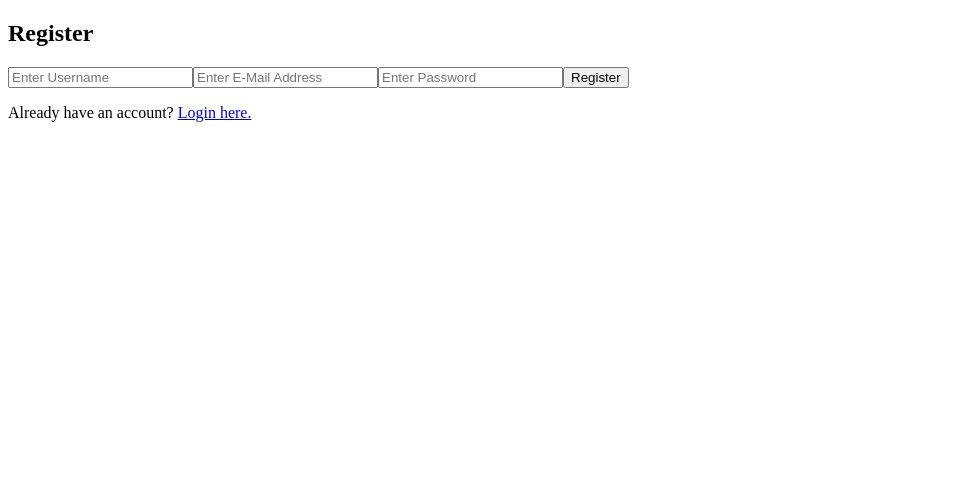
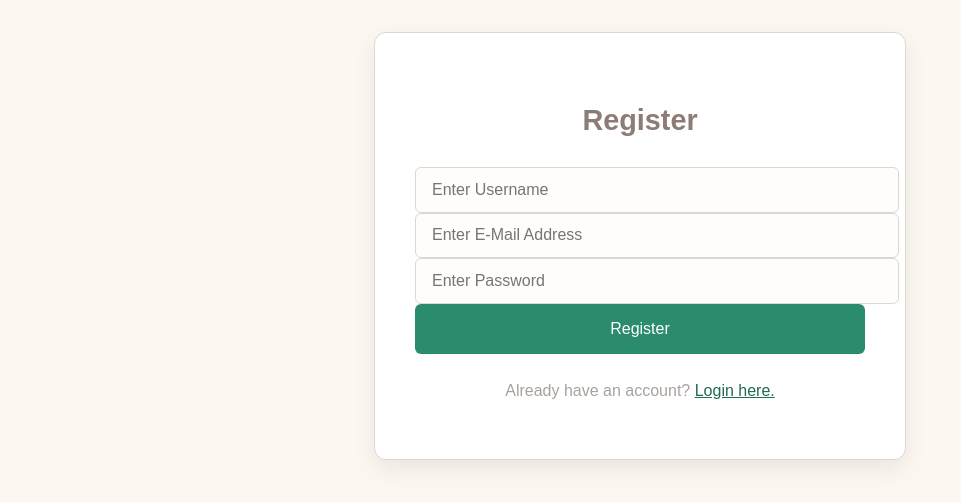
Before and after one commit to Silva-NK/Flask-React-Full-Stack-App, a React (Create React App) app in the folder client/: page /register in a window 1280 px wide. Shown: the top 502 px of the page, without its empty margins (0-961 px from the left). Built offline with nearby package versions, Linux system fonts and the light colour scheme.

Commit message:
Styling design elements.

```diff
--- a/client/src/index.css
+++ b/client/src/index.css
@@ -15,3 +15,105 @@ font-family: 'Antic Slab', serif;*/
   --link-hover: #1F6B54;
   --border: #E0D6D1;
 }
+
+html, body {
+  margin: 0;
+  padding: 0;
+  height: 100%;
+  line-height: 1.6;
+  color: var(--text);
+  background-color: var(--bg);
+  font-family: 'Jost', sans-serif;
+}
+
+/* Reusable form card */
+
+.form-card {
+  width: 100%;
+  max-width: 450px;
+  margin: 2rem auto;
+  padding: 2.5rem;
+  background: white;
+  border-radius: 12px;
+  border: 1px solid var(--border);
+  box-shadow: 0 8px 24px rgba(0, 0, 0, 0.08);
+}
+
+.form-card__title {
+  color: var(--header);
+  font-size: 1.8rem;
+  margin-bottom: 1.5rem;
+  text-align: center;
+  font-weight: 600;
+}
+
+.form-card__error {
+  color: var(--accent-rose);
+  background: rgba(160, 106, 106. 0.1);
+  padding: 0.8rem;
+  border-radius: 6px;
+  margin-bottom: 1.5rem;
+  font-size: 0.9rem;
+}
+
+.form-card__error ul {
+  margin: 0;
+  padding-left: 1.2rem;
+}
+
+.form-group {
+  margin-bottom: 1.5rem;
+}
+
+.form-input {
+  width: 100%;
+  padding: 0.8rem 1rem;
+  border: 1px solid var(--border);
+  border-radius: 6px;
+  font-family: 'Jost', sans-serif;
+  font-size: 1rem;
+  transition: 1ll 03s ease;
+  background: rgba(253, 247, 242, 0.3);
+}
+
+.form-input:focus {
+  outline: none;
+  border-color: var(--accent-teal);
+  box-shadow: 0 0 0 2px rgba(42, 140, 109, 0.2)
+}
+
+.form-button {
+  width: 100%;
+  padding: 1rem;
+  background-color: var(--accent-teal);
+  color: white;
+  border: none;
+  border-radius: 6px;
+  font-size: 1rem;
+  font-weight: 500;
+  font-family: 'Jost', sans-serif;
+  cursor: pointer;
+  transition: background 0.3s ease;
+}
+
+.form-button:hover {
+  background-color: var(--hover-teal);
+}
+
+.form-footer {
+  text-align: center;
+  margin-top: 1.5rem;
+  color: var(--text-light);
+  font-size: 0.95 rem;
+}
+
+.form-link {
+  color: var(--link);
+  text-decoration: none;
+  font-weight: 500;
+}
+
+.form-link {
+  color: var(--link-hover);
+  text-decoration: underline;
+}
--- a/client/src/pages/LoginPage.js
+++ b/client/src/pages/LoginPage.js
@@ -1,5 +1,7 @@
 import React, { useState, useContext } from "react";
 import { useNavigate } from "react-router-dom";
+
+import "../index.css"
 
 import { AuthContext } from "../contexts/AuthContext"
 
@@ -44,13 +46,14 @@ function LoginPage(){
 
 
     return(
-        <div>
-            <h2>Login</h2>
-            {error && <p style={{color: "red"}}>{error}</p>}
-            <form onSubmit={handleLogin}>
+        <div className="form-card">
+            <h2 className="form-card__title">Login</h2>
+            {error && <p className="form-card__error">{error}</p>}
+            <form onSubmit={handleLogin} className="form-group">
                 <input
                   type="text"
                   name="usernameOrEmail"
+                  className="form-input"
                   placeholder="Enter Username or Email"
                   value={formData.usernameOrEmail}
                   onChange={handleChange}
@@ -58,15 +61,16 @@ function LoginPage(){
                 <input
                   type="password"
                   name="password"
+                  className="form-input"
                   placeholder="Enter Password"
                   value={formData.password}
                   onChange={handleChange}
                 />
-                <button type="submit">Login</button>
+                <button type="submit" className="form-button">Login</button>
             </form>
 
-            <p>
-                Don't have an account? <a href="/register">Register here.</a>
+            <p className="form-footer">
+                Don't have an account? <a href="/register" className="form-link">Register here.</a>
             </p>
         </div>
     );
--- a/client/src/pages/RegisterPage.js
+++ b/client/src/pages/RegisterPage.js
@@ -39,19 +39,22 @@ function RegisterPage() {
     };
 
     return (
-        <div>
-            <h2>Register</h2>
+        <div className="form-card">
+            <h2 className="form-card__title">Register</h2>
             {errors.length > 0 && (
-                <ul>
-                    {errors.map((e, i) => (
-                        <li key={i}>{e}</li>
-                    ))}
-                </ul>
+                <div className="form-card__error">
+                    <ul>
+                        {errors.map((e, i) => (
+                            <li key={i}>{e}</li>
+                        ))}
+                    </ul>
+                </div>
             )}
-            <form onSubmit={handleRegister}>
+            <form onSubmit={handleRegister} className="form-group">
                 <input
                   type="text"
                   name="username"
+                  className="form-input"
                   placeholder="Enter Username"
                   value={formData.username}
                   onChange={handleChange}
@@ -59,6 +62,7 @@ function RegisterPage() {
                 <input
                   type="email"
                   name="email"
+                  className="form-input"
                   placeholder="Enter E-Mail Address"
                   value={formData.email}
                   onChange={handleChange}
@@ -66,16 +70,17 @@ function RegisterPage() {
                 <input
                   type="password"
                   name="password"
+                  className="form-input"
                   placeholder="Enter Password"
                   value={formData.password}
                   onChange={handleChange}
                 />
 
-                <button type="submit">Register</button>
+                <button type="submit" className="form-button">Register</button>
             </form>
 
-            <p>
-                Already have an account? <a href="/login">Login here.</a>
+            <p className="form-footer">
+                Already have an account? <a href="/login" className="form-link">Login here.</a>
             </p>
         </div>
     );
```
